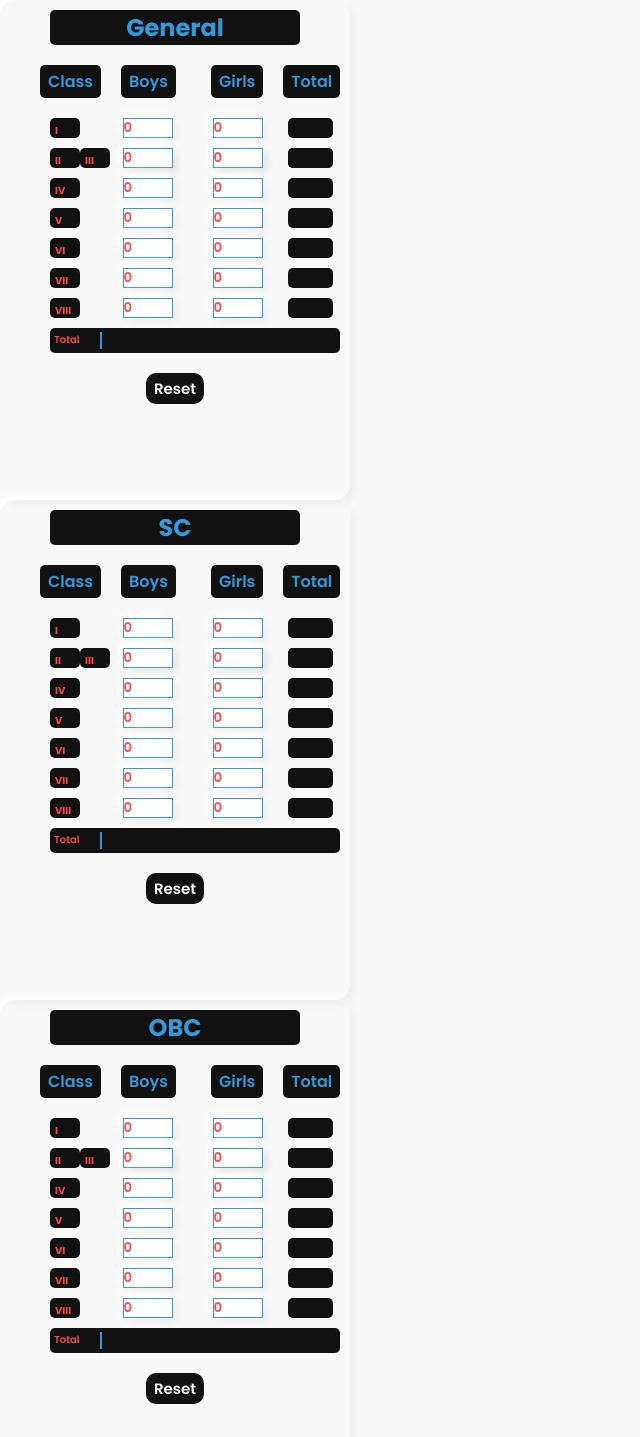
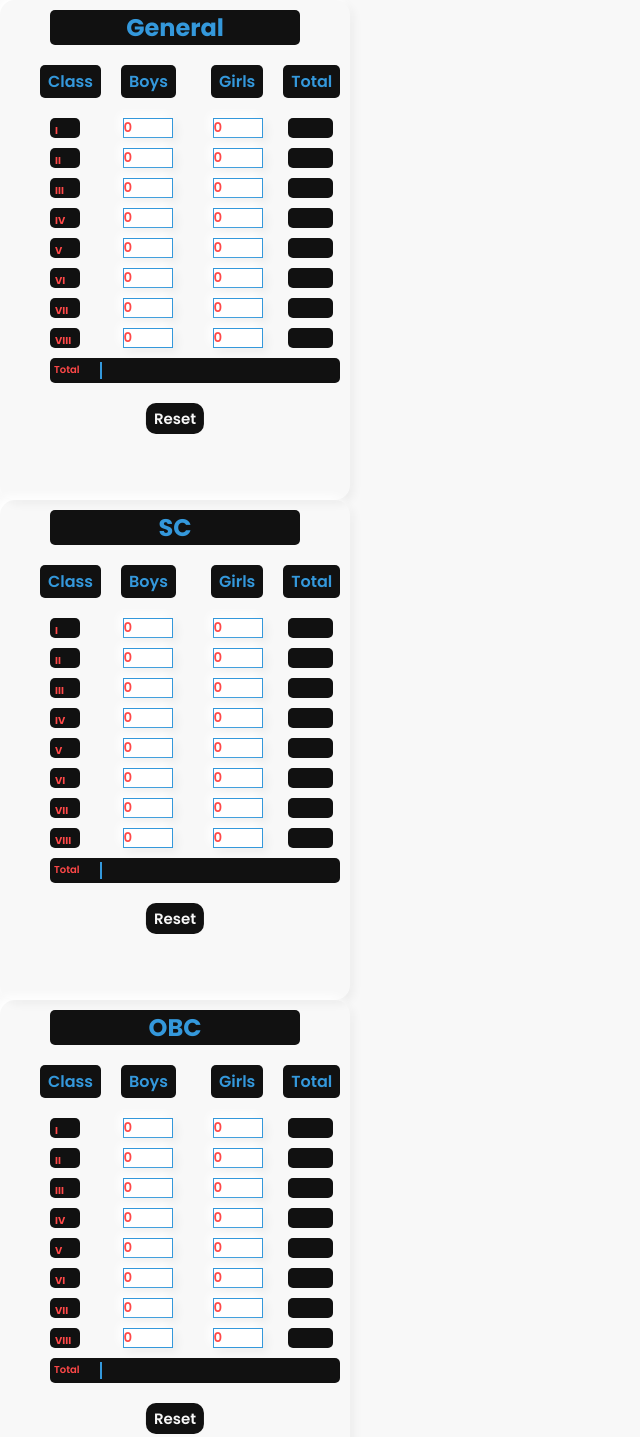
Before and after one commit to AmarPritam/school, a plain HTML site: page index.html in a window 1280 px wide. Shown: the top 1437 px of the page, without its empty margins (0-640 px from the left). Drawn offline with Linux system fonts and the light colour scheme.

Commit message:
Update index.html

```diff
--- a/index.html
+++ b/index.html
@@ -30,7 +30,8 @@
                 <input type="number" name="" id="c" onkeyup='saveValue(this);' value="0" class="one"/>
                 <input type="number" name="" id="d" onkeyup='saveValue(this);' value="0" class="one"/>
                 <div id="second"></div>
-                </div<div class="row">
+                </div>
+            <div class="row">
                 <span class="class">III</span>
                 <input type="number" name="" id="e" onkeyup='saveValue(this);' value="0" class="one"/>
                 <input type="number" name="" id="f" onkeyup='saveValue(this);' value="0" class="one"/>
@@ -97,7 +98,7 @@
                 <input type="number" name="" id="c_one" onkeyup='saveValue(this);' value="0" class="two"/>
                 <input type="number" name="" id="d_one" onkeyup='saveValue(this);' value="0" class="two"/>
                 <div id="second_one"></div>
-                </div<div class="row">
+                </div><div class="row">
                 <span class="class">III</span>
                 <input type="number" name="" id="e_one" onkeyup='saveValue(this);' value="0" class="two"/>
                 <input type="number" name="" id="f_one" onkeyup='saveValue(this);' value="0" class="two"/>
@@ -164,7 +165,7 @@
                 <input type="number" name="" id="c_sec" onkeyup='saveValue(this);' value="0" class="three"/>
                 <input type="number" name="" id="d_sec" onkeyup='saveValue(this);' value="0" class="three"/>
                 <div id="second_sec"></div>
-                </div<div class="row">
+                </div><div class="row">
                 <span class="class">III</span>
                 <input type="number" name="" id="e_sec" onkeyup='saveValue(this);' value="0" class="three"/>
                 <input type="number" name="" id="f_sec" onkeyup='saveValue(this);' value="0" class="three"/>
@@ -231,7 +232,7 @@
                 <input type="number" name="" id="c_th" onkeyup='saveValue(this);' value="0" class="four"/>
                 <input type="number" name="" id="d_th" onkeyup='saveValue(this);' value="0" class="four"/>
                 <div id="second_th"></div>
-                </div<div class="row">
+                </div><div class="row">
                 <span class="class">III</span>
                 <input type="number" name="" id="e_th" onkeyup='saveValue(this);' value="0" class="four"/>
                 <input type="number" name="" id="f_th" onkeyup='saveValue(this);' value="0" class="four"/>
@@ -295,7 +296,7 @@
                 <input type="number" name="" id="c_ur" onkeyup='saveValue(this);' value="0" class="five"/>
                 <input type="number" name="" id="d_ur" onkeyup='saveValue(this);' value="0" class="five"/>
                 <div id="second_ur"></div>
-                </div<div class="row">
+                </div><div class="row">
                 <span class="class">III</span>
                 <input type="number" name="" id="e_ur" onkeyup='saveValue(this);' value="0" class="five"/>
                 <input type="number" name="" id="f_ur" onkeyup='saveValue(this);' value="0" class="five"/>
```
